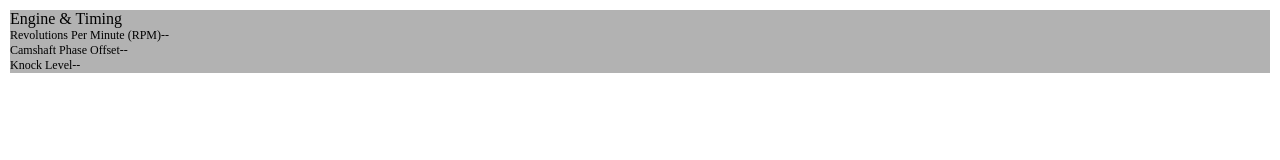
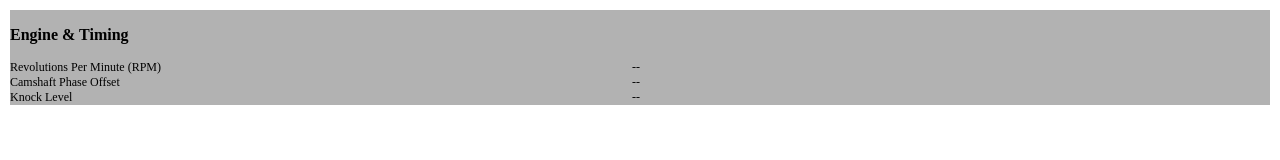
Before and after one commit to jbrjteb1234/simpleECU, a plain HTML site: page src/ui/index.html in a window 1280 px wide. Drawn offline with Linux system fonts and the light colour scheme.

Commit message:
Fixed issues in JS to allow for correct formatting

```diff
--- a/src/ui/main.js
+++ b/src/ui/main.js
@@ -23,7 +23,7 @@ function buildSensors(sensorSections){
 
     function produceSensor({id, label}){
         const row = document.createElement('div');
-        row.className = 'sensor-row';
+        row.className = 'sensor-output-row';
 
         const name = document.createElement('span');
         name.className = 'sensor-name';
@@ -40,7 +40,8 @@ function buildSensors(sensorSections){
 
     function produceTitle({section, sensors = []}){
 
-        const title = document.createElement('sensor-title');
+        const title = document.createElement('h3');
+        title.className = 'sensor-title';
         title.textContent = section;
 
         frag.appendChild(title);
--- a/src/ui/styles/main.css
+++ b/src/ui/styles/main.css
@@ -8,6 +8,7 @@
         "loop turbo";
 
     grid-template-columns: 49% 49%;
+    width: 100%;
 }
 
 .output{
--- a/src/ui/styles/output.css
+++ b/src/ui/styles/output.css
@@ -12,13 +12,13 @@
 
 .sensor-name {
     font-size: 12px;
-    width: 50%;
+    width: 50%
 }
 
 .sensor-reading {
     font-size: 12px;
     text-align: right;
-    width: 50%
+    width: 50%;
 }
 
 .sensor-title {
```
